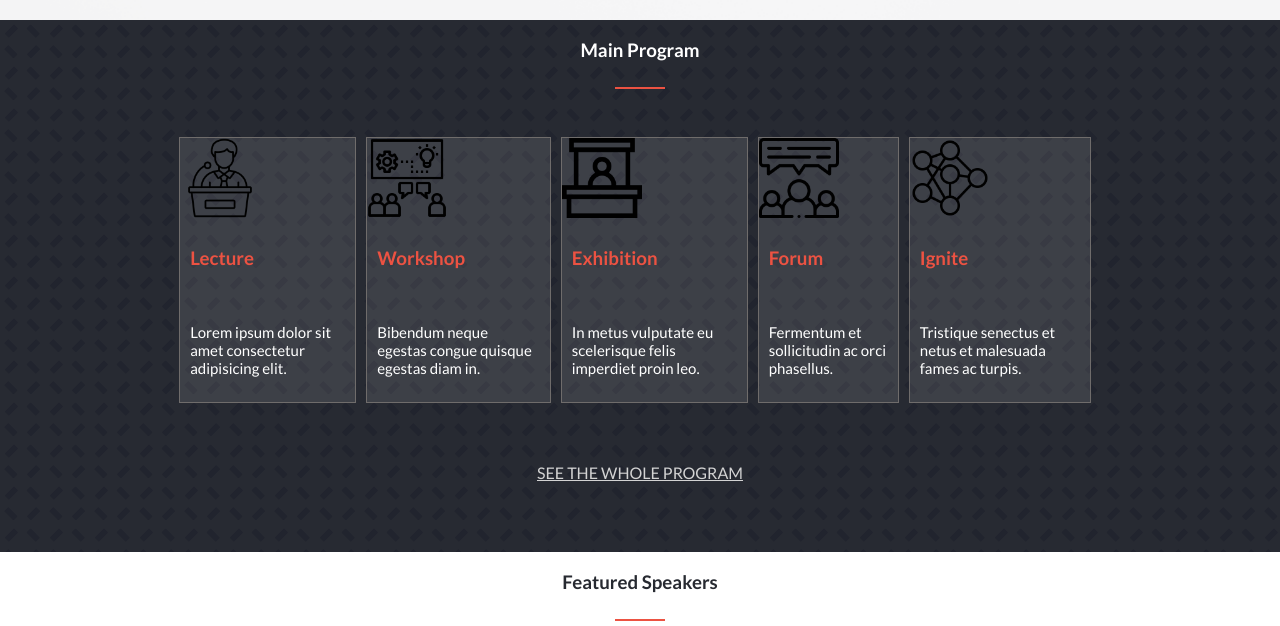
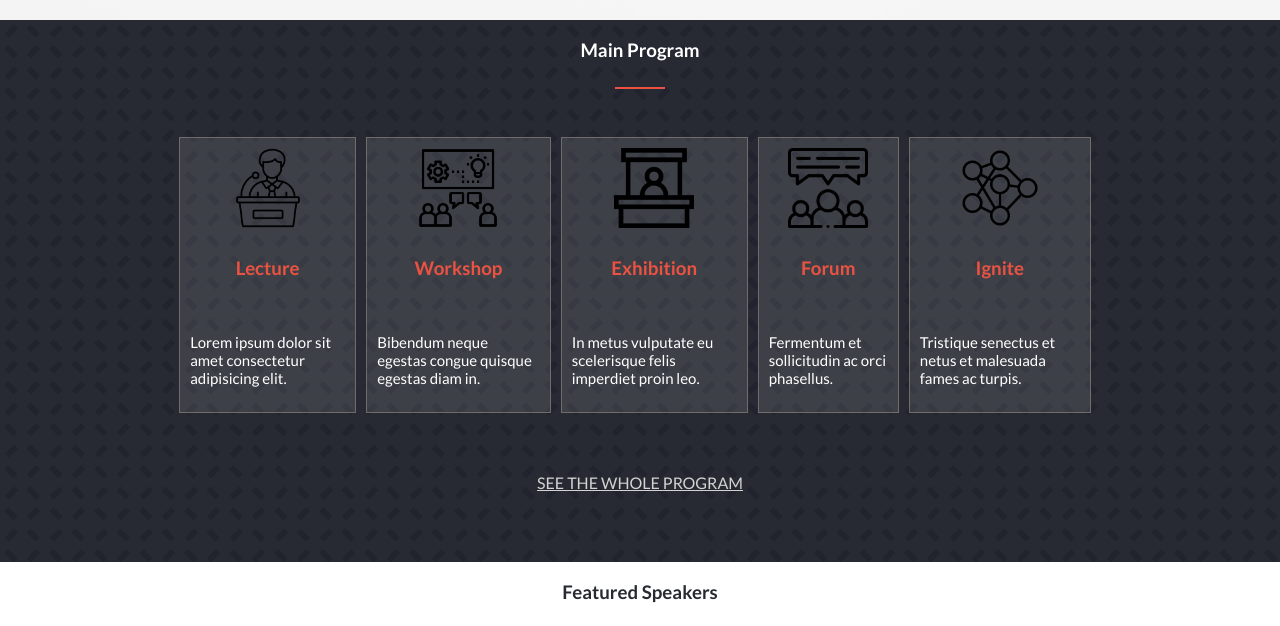
Before and after one commit to LeslieAine/Microsoft-capstone, a website: page index.html in a window 1280 px wide. Shown: the part 980-1606 px from the top of the page. Drawn offline with Linux system fonts and the light colour scheme.

Commit message:
Fixed alignment

```diff
--- a/style.css
+++ b/style.css
@@ -458,8 +458,16 @@
         margin-right: 10px;
     }
 
+    .main-program-icon,
+    .main-program-heading,
+    .main-program-words {
+        justify-content: center;
+        align-self: center;
+    }
+
     .main-program-icon {
         width: 80px;
+        padding-top: 10px;
     }
 
     .main-program-whole {
```
